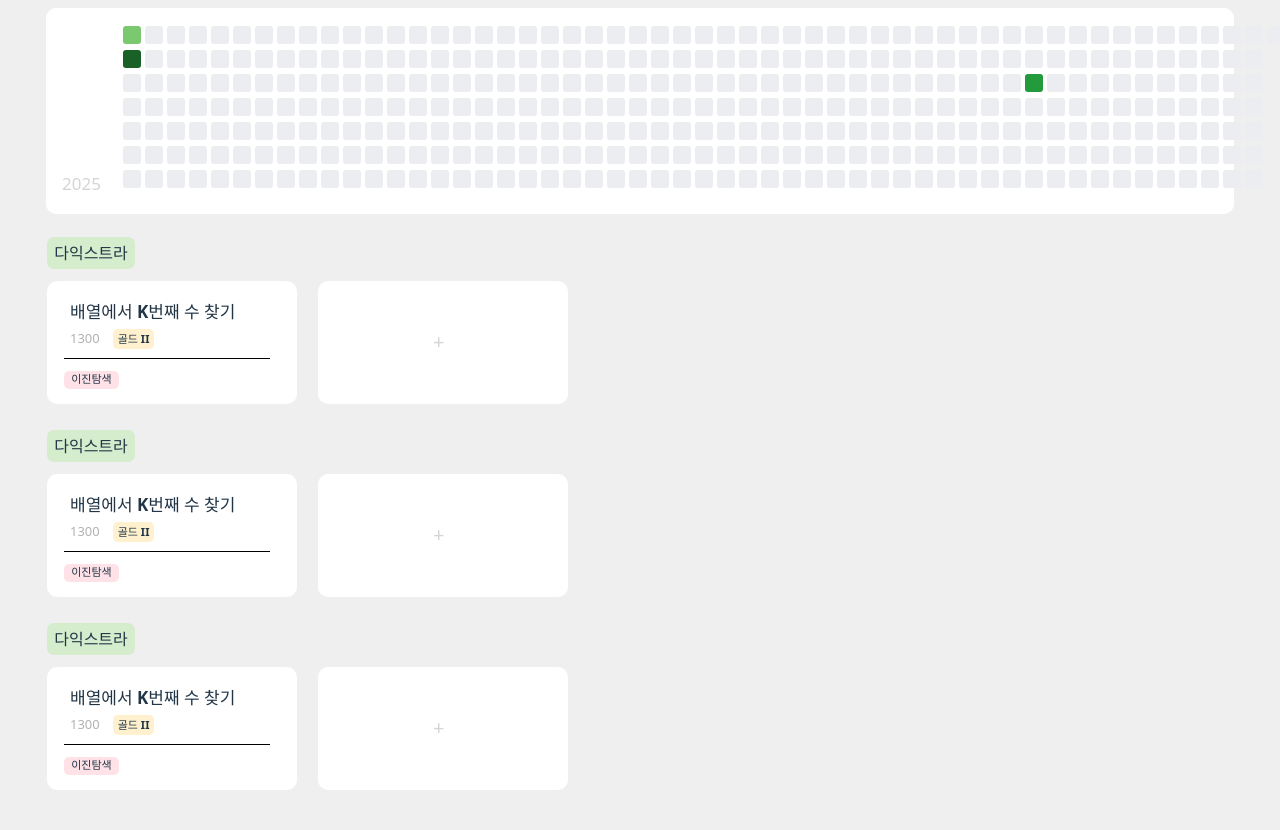
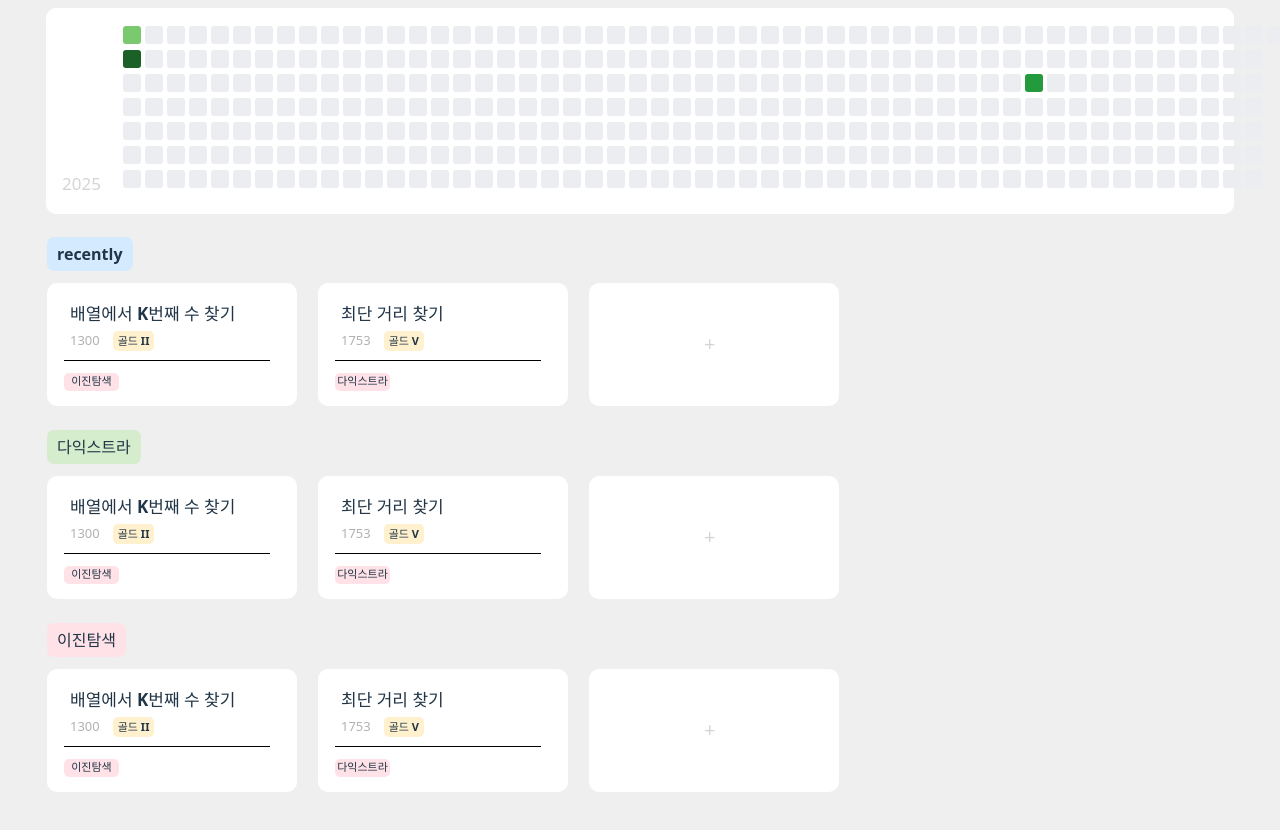
Before and after one commit to do-yakk/reflector_FE, a React (Vite) app: page / in a window 1280 px wide. Shown: the top 830 px of the page. Built offline with nearby package versions, Linux system fonts and the light colour scheme.

Commit message:
[chore] 게시글 요소 파라미터 화

```diff
--- a/src/components/posts/Post.tsx
+++ b/src/components/posts/Post.tsx
@@ -1,17 +1,24 @@
 import type React from "react";
 import styles from "./Post.module.css";
 
-const Post: React.FC = () => {
+interface PostProps {
+    title: string;
+    number: number;
+    level: string;
+    hashTag: string;
+}
+
+const Post: React.FC<PostProps> = ({ title, number, level, hashTag }) => {
     return (
         <>
         <div className={styles.post}>
-            <div className={styles.title}>배열에서 K번째 수 찾기</div>
+            <div className={styles.title}>{title}</div>
             <div className={styles.info}>
-                <div className={styles.number}>1300</div>
-                <div className={styles.level}>골드 II</div>
+                <div className={styles.number}>{number}</div>
+                <div className={styles.level}>{level}</div>
             </div>
             <div className={styles.divider}/>
-            <div className={styles.miniHashtag}>이진탐색</div>
+            <div className={styles.miniHashtag}>{hashTag}</div>
         </div>
         </>
     );
--- a/src/components/posts/PostContainer.module.css
+++ b/src/components/posts/PostContainer.module.css
@@ -5,33 +5,10 @@
     margin-top: 23px;
 }
 
-.recentlyTag {
-    display: flex;
-    width: 88px;
-    height: 32px;
-    background-color: #d4ebff;
-    border-radius: 7px;
-    font-weight: bold;
-    justify-content: center;
-    align-items: center;
-}
-
-.hashTag1 {
-    display: flex;
-    width: 88px;
-    height: 32px;
+.hashTag {
+    display: inline-flex;
+    padding: 5px 10px;
     background-color: #D5EDCC;
-    border-radius: 7px;
-    font-weight: bold;
-    justify-content: center;
-    align-items: center;
-}
-
-.hashTag2 {
-    display: flex;
-    width: 88px;
-    height: 32px;
-    background-color: #FFE2E7;
     border-radius: 7px;
     font-weight: bold;
     justify-content: center;
--- a/src/components/posts/PostContainer.tsx
+++ b/src/components/posts/PostContainer.tsx
@@ -3,15 +3,46 @@ import styles from "./PostContainer.module.css"
 import Post from "./Post";
 import CreateButton from "./CreateButton";
 
-const PostContainer: React.FC = () => {
+interface PostContainerProps {
+    hashTag: string;
+    index?: number;
+}
+
+interface PostProps {
+    title: string;
+    number: number;
+    level: string;
+    hashTag: string;
+}
+
+const PostContainer: React.FC<PostContainerProps> = ({ hashTag , index = 0 }) => {
+    const colors = ['#d4ebff', '#D5EDCC', '#FFE2E7']
+    const color = colors[index % colors.length];
+    const posts: PostProps[] = [
+        {
+            title: "배열에서 K번째 수 찾기",
+            number: 1300,
+            level: "골드 II",
+            hashTag: "이진탐색"
+        },
+        {
+            title: "최단 거리 찾기",
+            number: 1753,
+            level: "골드 V",
+            hashTag: "다익스트라"
+        }
+    ];
+
     return (
         <>
         <div className={styles.postContainer}>
-            <div className={styles.hashTag1}>
-                다익스트라
+            <div className={styles.hashTag} style={{ backgroundColor: color }}>
+                {hashTag}
             </div>
             <div className={styles.postList}>
-                <Post />
+                {posts.map((post, i) => (
+                    <Post key={i} title={post.title} number={post.number} level={post.level} hashTag={post.hashTag}/>
+                ))}
                 <CreateButton />
             </div>
         </div>
--- a/src/pages/Main.tsx
+++ b/src/pages/Main.tsx
@@ -4,17 +4,17 @@ import Tracker from "../components/Tracker";
 import PostContainer from "../components/posts/PostContainer";
 
 const MainPage: React.FC = () => {
+    const sortType = ['recently', '다익스트라', '이진탐색'];
+
     return (
         <>
             <div className={styles.container}>
-            {/* 학습 트래커 컨테이너 */}
-            <Tracker />
-            {/* 최근 게시물 컨테이너 */}
-            <PostContainer />
-            {/* 해시태그1 게시물 컨테이너 */}
-            <PostContainer />
-            {/* 해시태그2 게시물 컨테이너 */}
-            <PostContainer />
+                {/* 학습 트래커 컨테이너 */}
+                <Tracker />
+                {/* 게시글 목록 */}
+                {sortType.map((tag, i) => (
+                    <PostContainer key={tag} hashTag={tag} index={i} />
+                ))}
             </div>
         </>
     );
```
